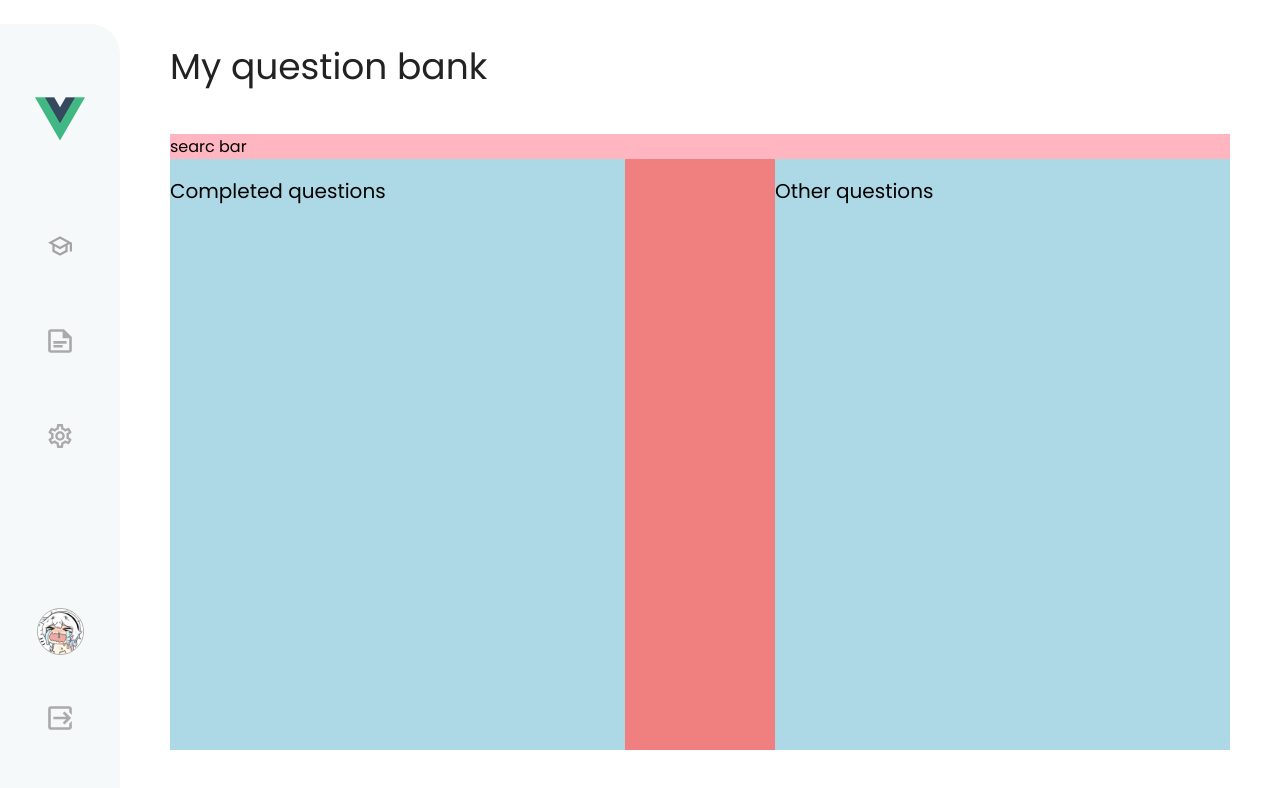
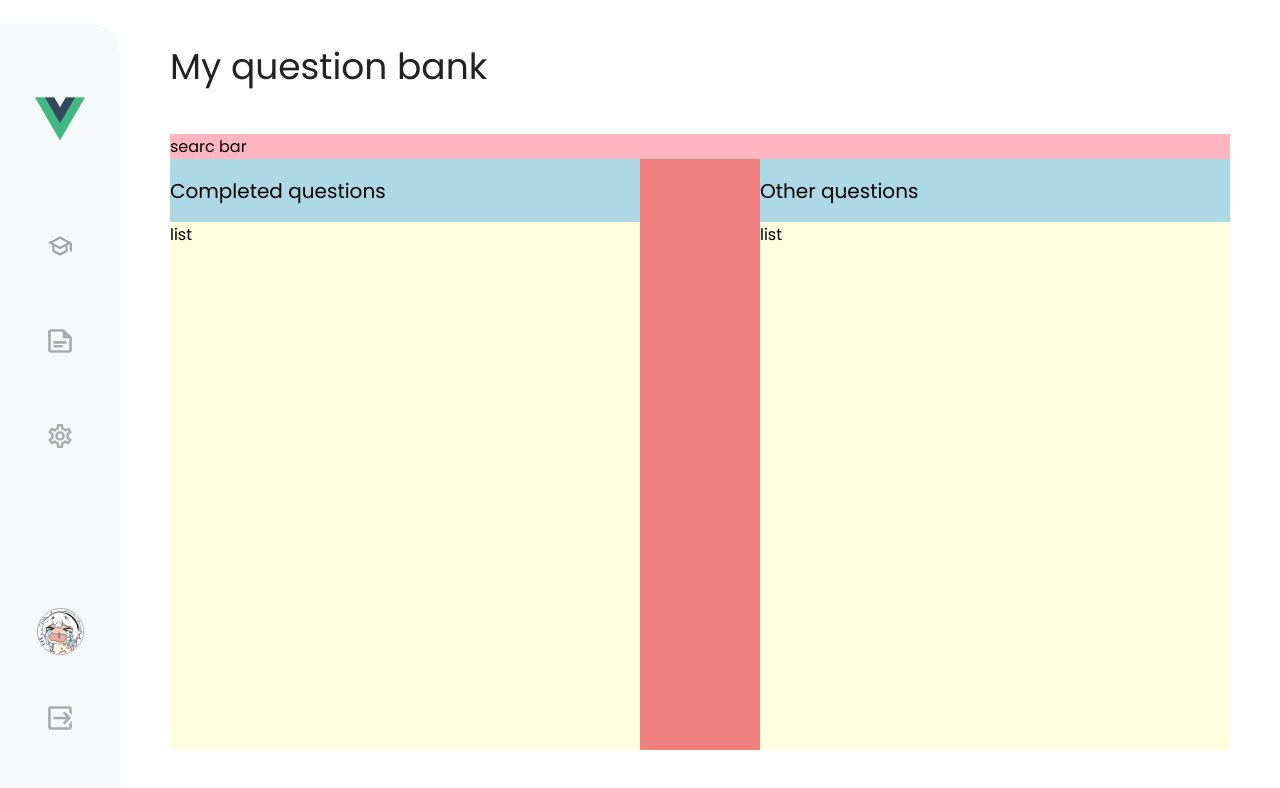
Before and after one commit to p4p-51/jubilant-octo-funicular, a Vue app in the folder frontend/: page /questions in a window 1280 px wide. Shown: the top 788 px of the page. Built offline with nearby package versions, Linux system fonts and the light colour scheme.

Commit message:
finish layout

```diff
--- a/frontend/src/views/QuestionBankView.vue
+++ b/frontend/src/views/QuestionBankView.vue
@@ -8,11 +8,13 @@
           <div class="title-container">
             <h2>Completed questions</h2>
           </div>
+          <div class="list">list</div>
         </div>
         <div class="question-set other">
           <div class="title-container">
             <h2>Other questions</h2>
           </div>
+          <div class="list">list</div>
         </div>
       </div>
     </div>
@@ -50,10 +52,13 @@
 
       display: grid;
       grid-template-columns: 1fr 1fr;
-      column-gap: 150px;
+      column-gap: 120px;
 
       .question-set {
         background: lightblue;
+
+        display: flex;
+        flex-direction: column;
 
         .title-container {
           display: flex;
@@ -67,6 +72,11 @@
 
             flex: 1;
           }
+        }
+
+        .list {
+          flex: 1;
+          background: lightyellow;
         }
       }
     }
```
